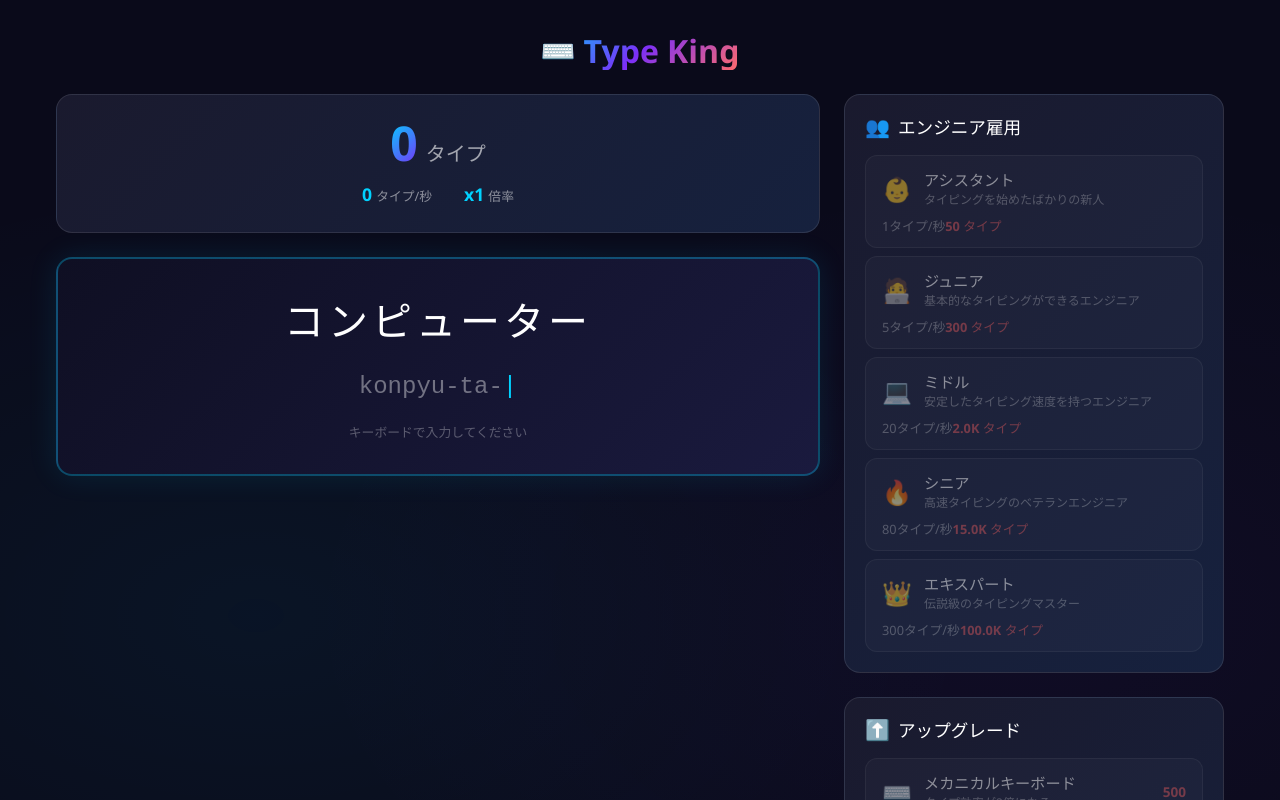
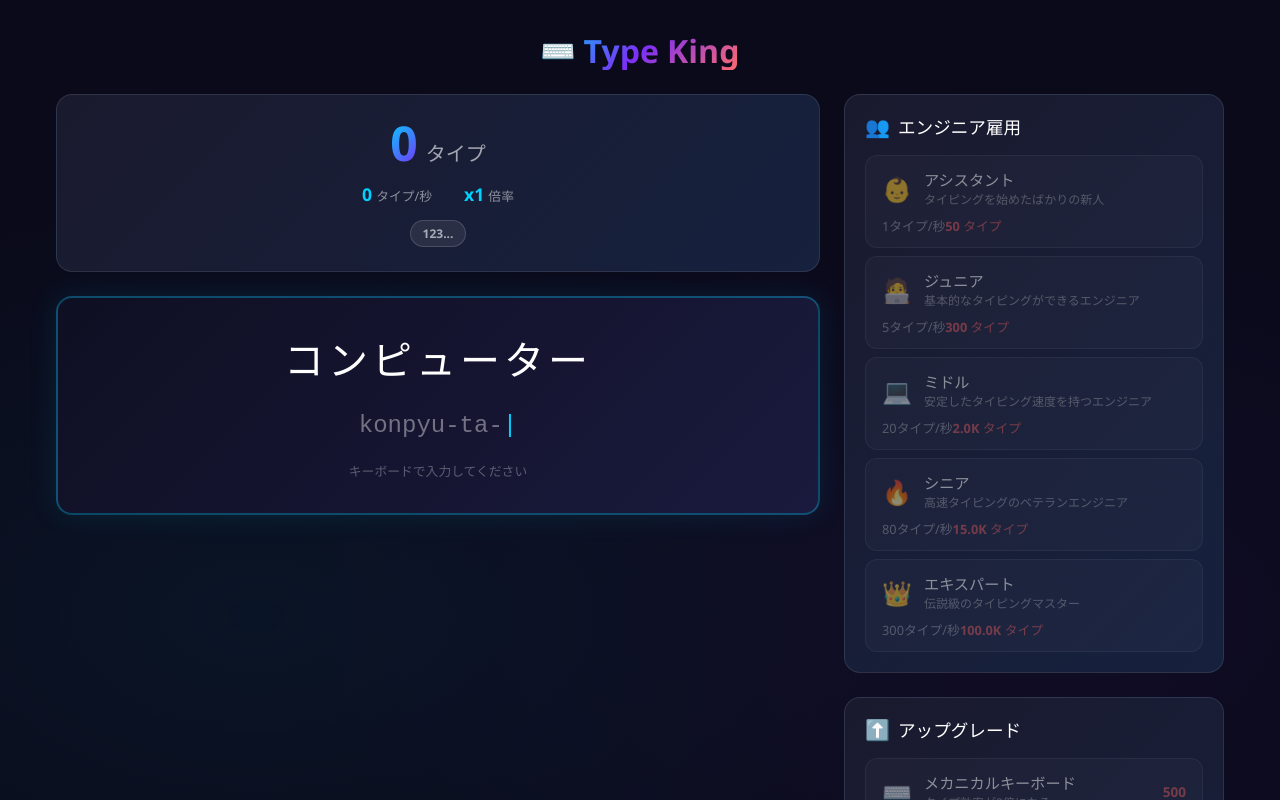
Before and after one commit to Shigeta012103/type-king, a Vue app: page / in a window 1280 px wide. Shown: the top 800 px of the page. Built offline with nearby package versions, Linux system fonts and the light colour scheme.

Commit message:
feat: スコア表示のK/M省略と全桁表示を切り替えるボタンを追加
Co-Authored-By: Claude Opus 4.6 (1M context) <noreply@anthropic.com>

```diff
--- a/src/components/ScoreDisplay.vue
+++ b/src/components/ScoreDisplay.vue
@@ -1,13 +1,23 @@
 <script setup lang="ts">
-import { computed } from 'vue'
+import { ref, computed } from 'vue'
 import { useGameStore } from '../stores/gameStore'
 import { formatNumber } from '../utils/formatNumber'
 
 const store = useGameStore()
+const useShortFormat = ref(true)
 
-const displayTotal = computed(() => formatNumber(Math.floor(store.totalTypes)))
-const displayTps = computed(() => formatNumber(store.typesPerSecond))
+function formatScore(value: number): string {
+  if (useShortFormat.value) return formatNumber(value)
+  return Math.floor(value).toLocaleString()
+}
+
+const displayTotal = computed(() => formatScore(store.totalTypes))
+const displayTps = computed(() => formatScore(store.typesPerSecond))
 const displayMultiplier = computed(() => `x${store.globalMultiplier}`)
+
+function toggleFormat(): void {
+  useShortFormat.value = !useShortFormat.value
+}
 </script>
 
 <template>
@@ -26,6 +36,13 @@ const displayMultiplier = computed(() => `x${store.globalMultiplier}`)
         <span class="score-item-label">倍率</span>
       </div>
     </div>
+    <button
+      class="format-toggle"
+      :aria-label="`数値表示を${useShortFormat ? '全桁' : '省略'}に切り替え`"
+      @click="toggleFormat"
+    >
+      {{ useShortFormat ? '123...' : 'K/M' }}
+    </button>
   </div>
 </template>
 
@@ -84,4 +101,23 @@ const displayMultiplier = computed(() => `x${store.globalMultiplier}`)
   font-size: 0.8rem;
   color: rgba(255, 255, 255, 0.5);
 }
+
+.format-toggle {
+  margin-top: 0.75rem;
+  padding: 0.25rem 0.75rem;
+  font-size: 0.75rem;
+  font-weight: 600;
+  color: rgba(255, 255, 255, 0.6);
+  background: rgba(255, 255, 255, 0.08);
+  border: 1px solid rgba(255, 255, 255, 0.15);
+  border-radius: 99px;
+  cursor: pointer;
+  transition: all 0.2s ease;
+}
+
+.format-toggle:hover {
+  color: #fff;
+  background: rgba(255, 255, 255, 0.12);
+  border-color: rgba(255, 255, 255, 0.25);
+}
 </style>
```
